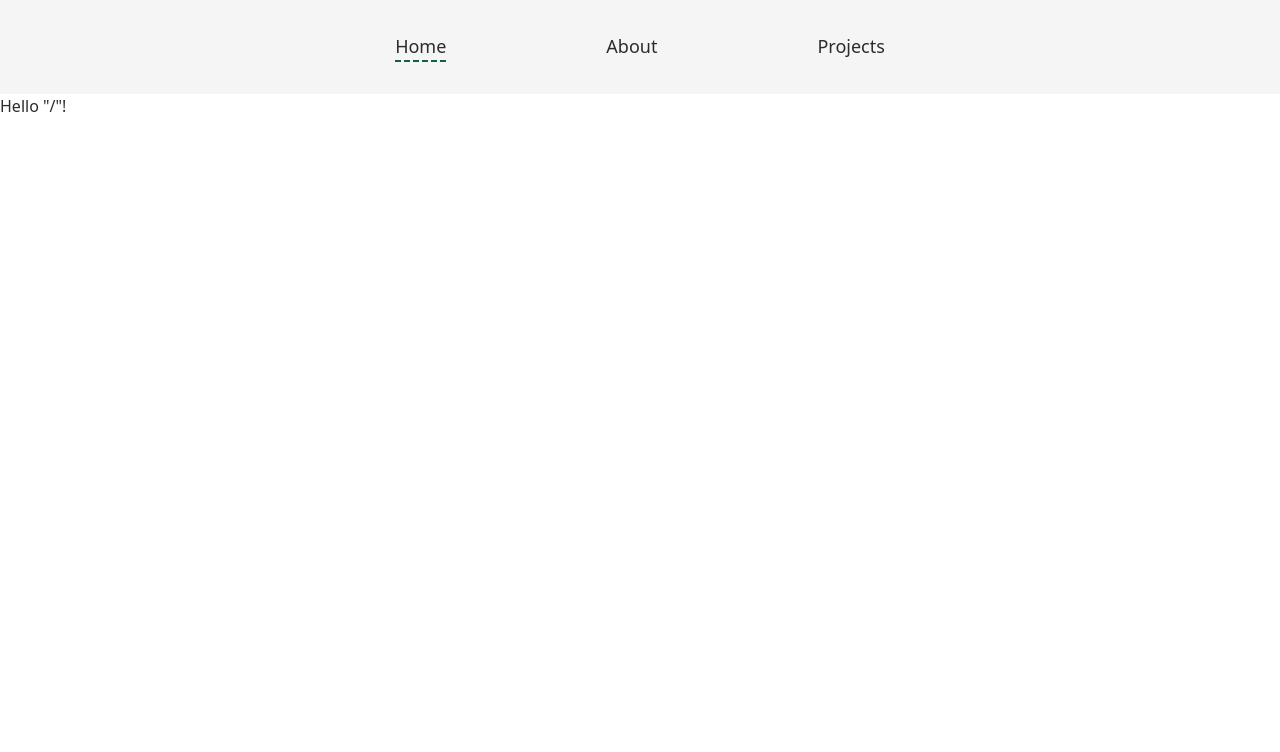
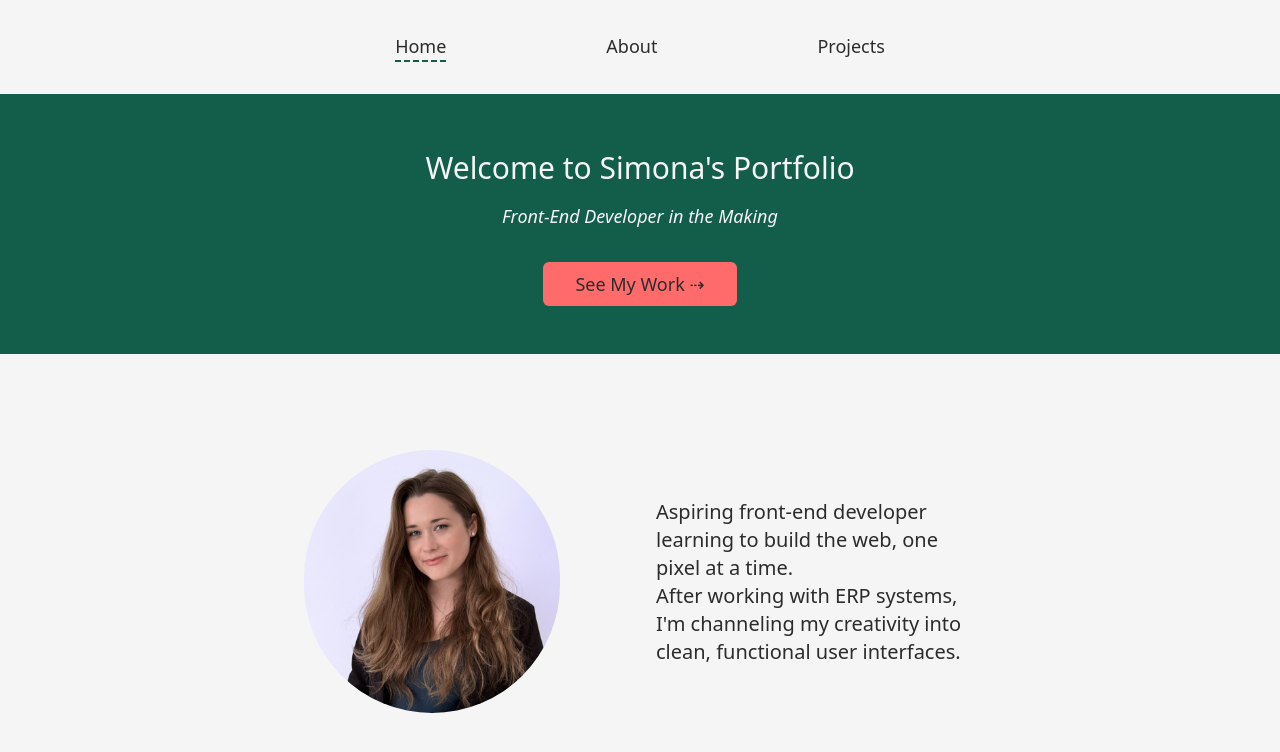
Before and after one commit to Simonaglem/my-portfolio, a React (Vite) app: page / in a window 1280 px wide. Shown: the top 752 px of the page. Built offline with nearby package versions, Linux system fonts and the light colour scheme.

Commit message:
Add homepage content; Fix sticky header, text color
- Added main homepage content with hero and summary sections.
- Fixed sticky header: styling was incorrectly applied to a child element
  instead of the header itself.
- Fixed text color issue: a global * selector was overriding text color.

```diff
--- a/src/components/Header.tsx
+++ b/src/components/Header.tsx
@@ -11,11 +11,8 @@ export function Header() {
 	const isActive = (path: string) => location.pathname === path;
 
 	return (
-		<header className="bg-off-white flex items-center justify-center p-1 md:p-2 lg:p-4">
-			<nav
-				className="sticky top-0 flex items-start gap-8 p-4 md:gap-20 lg:gap-40"
-				aria-label="Main navigation"
-			>
+		<header className="bg-off-white text-dark-gray sticky top-0 flex items-center justify-center p-1 md:p-2 lg:p-4">
+			<nav className="flex items-start gap-8 p-4 md:gap-20 lg:gap-40" aria-label="Main navigation">
 				{links.map(({ label, path }) => (
 					<Link
 						key={path}
--- a/src/index.css
+++ b/src/index.css
@@ -5,6 +5,8 @@
 	--color-off-white: #f5f5f5;
 	--color-light-gray: #e0e0e0;
 	--color-coral: #ff6b6b;
+	--color-coral-light: #ff8585;
+	--color-coral-dark: #da5c5c;
 	--color-dark-gray: #2c2c2c;
 }
 
@@ -16,11 +18,27 @@
 	@apply border-teal-green border-b-2 border-dashed;
 }
 
+.page-intro-section {
+	@apply bg-teal-green text-off-white flex p-4 md:p-8 lg:p-12;
+}
+
+.hero-section {
+	@apply flex-col items-center justify-center;
+}
+
+.page-main-section {
+	@apply text-dark-gray flex p-12 md:p-24;
+}
+
+.home-summary {
+	@apply flex-wrap items-center justify-center gap-8 text-base md:gap-12 md:text-lg lg:gap-24 lg:text-xl;
+}
+
+.link-btn {
+	@apply bg-coral text-dark-gray hover:bg-coral-light active:bg-coral-dark rounded-md px-8 py-2 text-sm md:text-base lg:text-lg;
+}
+
 @layer base {
-	* {
-		@apply text-dark-gray;
-	}
-
 	#root {
 		@apply size-full;
 	}
@@ -29,4 +47,12 @@
 	body {
 		@apply size-full;
 	}
+
+	body {
+		@apply bg-off-white;
+	}
+
+	h1 {
+		@apply p-2 text-xl md:text-2xl lg:text-3xl;
+	}
 }
--- a/src/routes/index.tsx
+++ b/src/routes/index.tsx
@@ -1,9 +1,34 @@
-import { createFileRoute } from '@tanstack/react-router';
+import { createFileRoute, Link } from '@tanstack/react-router';
+import profileImg from '../assets/profile.png';
 
 export const Route = createFileRoute('/')({
 	component: RouteComponent,
 });
 
 function RouteComponent() {
-	return <div>Hello "/"!</div>;
+	return (
+		<section>
+			<section className="page-intro-section hero-section">
+				<h1>Welcome to Simona's Portfolio</h1>
+				<em className="mb-6 p-2 text-sm md:text-base lg:text-lg">
+					Front-End Developer in the Making
+				</em>
+				<Link to="/projects" className="link-btn">
+					See My Work &#8674;
+				</Link>
+			</section>
+			<section className="page-main-section home-summary">
+				<img
+					src={profileImg}
+					alt="Profile Photo"
+					className="max-w-52 rounded-full md:max-w-60 lg:max-w-64"
+				/>
+				<p className="max-w-48 md:max-w-60 lg:max-w-80">
+					Aspiring front-end developer learning to build the web, one pixel at a time.
+					<br /> After working with ERP systems, I'm channeling my creativity into clean, functional
+					user interfaces.
+				</p>
+			</section>
+		</section>
+	);
 }
```
Also changed, not shown: src/assets/profile.png (added), 1 other file (tests, documents, lock files or other folders).
